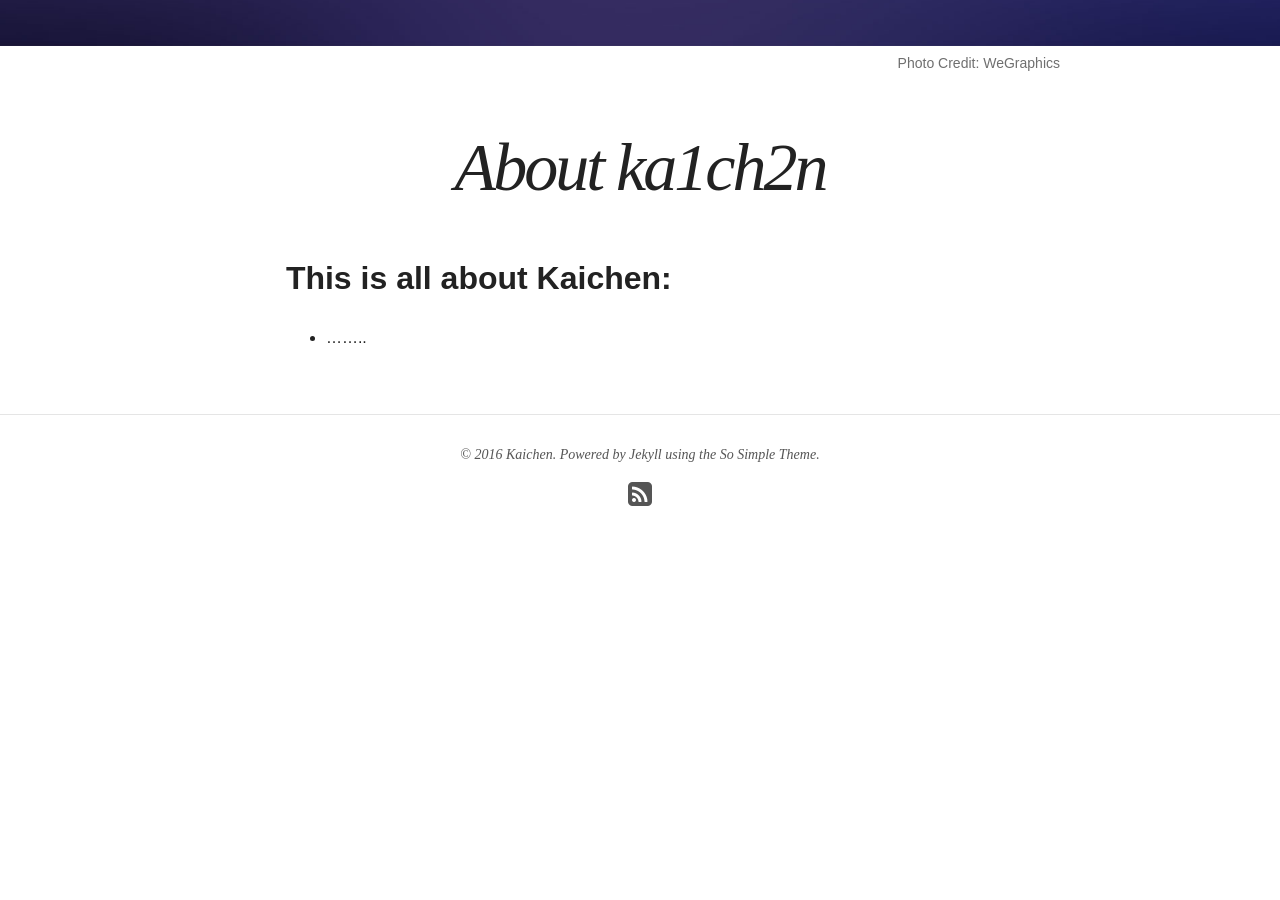
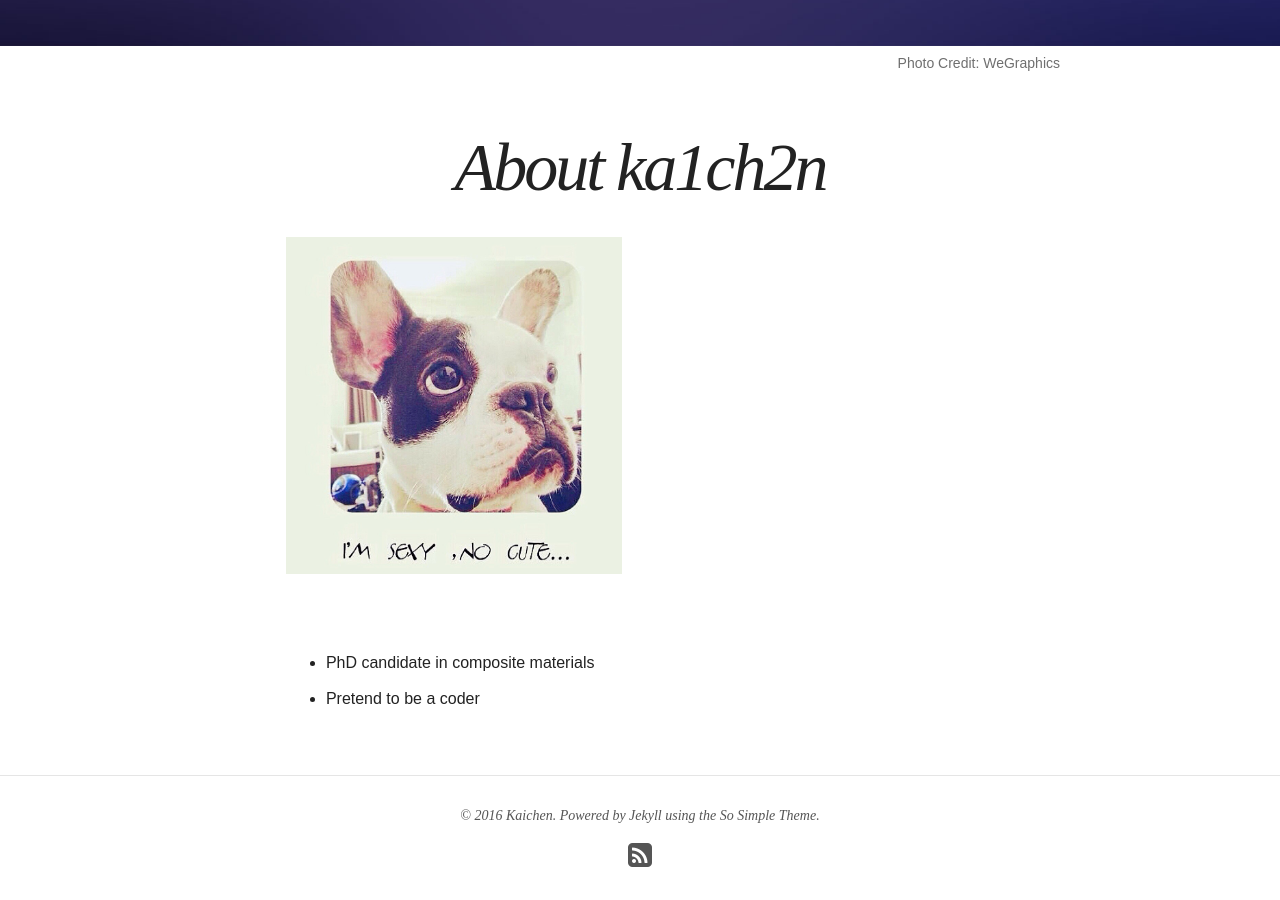
Before and after one commit to ka1ch2n/ka1ch2n.github.io, a Jekyll site: the page built from about/index.md, in a window 1280 px wide and 900 px high, scrolled down 647 px. Built offline with Jekyll 4.4.1, drawn with Linux system fonts in a browser that asks for light colours; nearby versions of some CDN libraries; before the commit the page ends 1253 px from its top, so only the background shows below that.

Commit message:
change About

```diff
--- a/about/index.md
+++ b/about/index.md
@@ -9,9 +9,12 @@ image:
   creditlink: http://wegraphics.net/downloads/free-ultimate-blurred-background-pack/
 ---
 
+<figure class="half">
+	<img src="/images/filename.jpg" alt="image">
+	<figcaption> </figcaption>
+</figure>
 
-## This is all about Kaichen:
-
-* ........
+* PhD candidate in composite materials
+* Pretend to be a coder
 
 [^1]: Example: *domain.com/category-name/post-title*
```
Also changed, not shown: images/filename.jpg (added).
